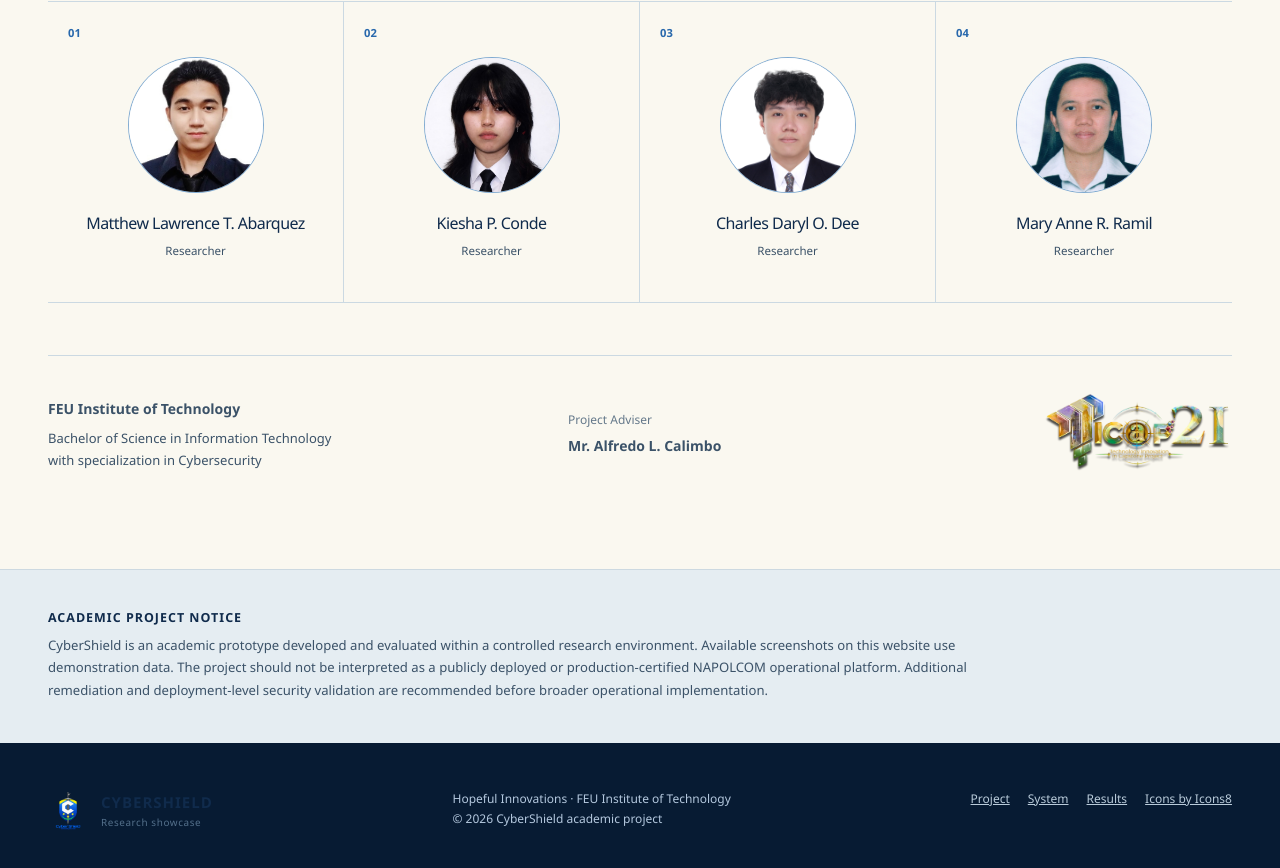
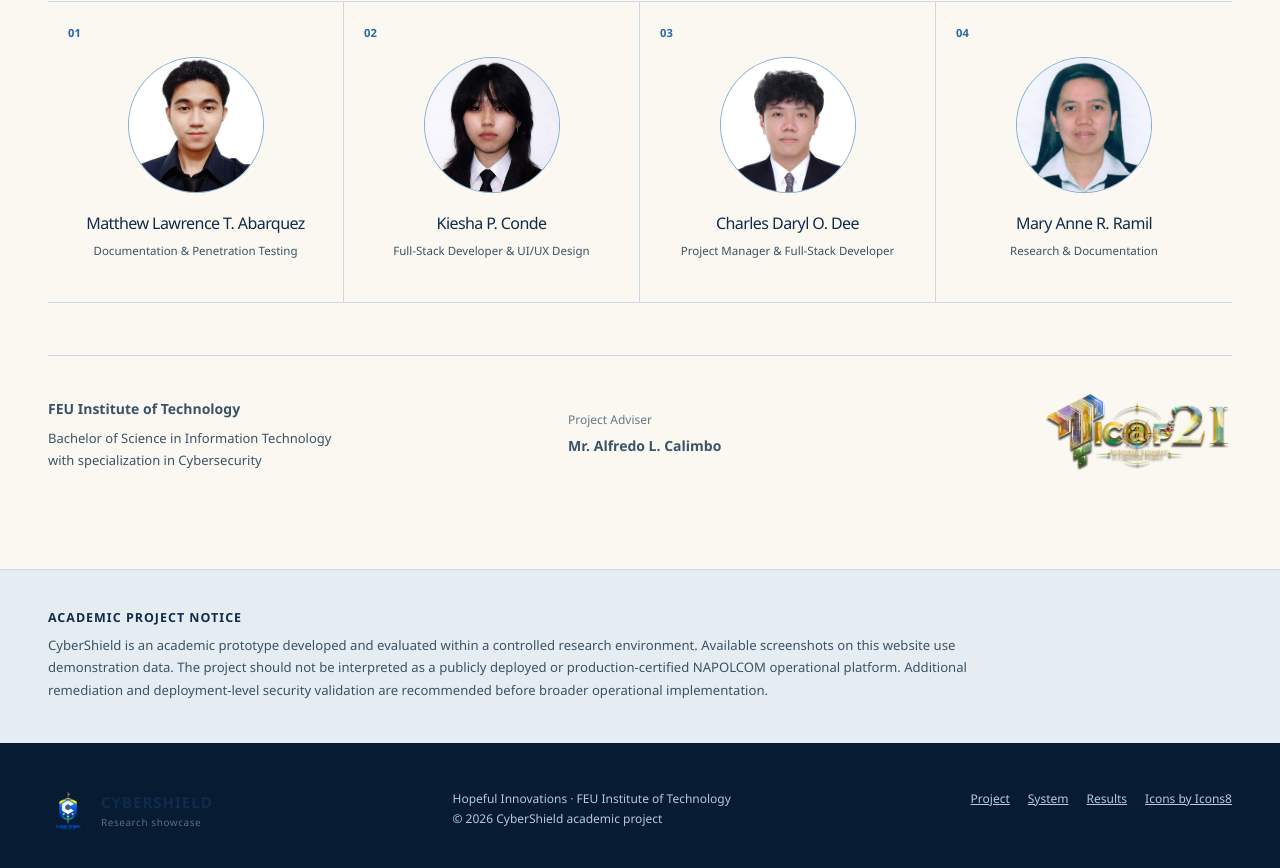
Before and after one commit to kichiya999x/cybershield-project-showcase, a React (Vite) app: page / in a window 1280 px wide. Shown: the part 8981-9849 px from the top of the page. Built offline with nearby package versions, Linux system fonts and the light colour scheme.

Commit message:
feat: update team member roles for clarity and accuracy

```diff
--- a/src/data/content.ts
+++ b/src/data/content.ts
@@ -23,7 +23,7 @@ export interface DashboardScreenshot {
 export interface TeamMember {
   name: string;
   photo: string;
-  role: "Researcher";
+  role: string;
 }
 
 export const projectTitle =
@@ -136,8 +136,8 @@ export const securityResults = {
 };
 
 export const team: TeamMember[] = [
-  { name: "Matthew Lawrence T. Abarquez", photo: "/team/matthew-lawrence-abarquez.jpg", role: "Researcher" },
-  { name: "Kiesha P. Conde", photo: "/team/kiesha-conde.jpeg", role: "Researcher" },
-  { name: "Charles Daryl O. Dee", photo: "/team/charles-daryl-dee.jpg", role: "Researcher" },
-  { name: "Mary Anne R. Ramil", photo: "/team/mary-anne-ramil.jpg", role: "Researcher" },
+  { name: "Matthew Lawrence T. Abarquez", photo: "/team/matthew-lawrence-abarquez.jpg", role: "Documentation & Penetration Testing" },
+  { name: "Kiesha P. Conde", photo: "/team/kiesha-conde.jpeg", role: "Full-Stack Developer & UI/UX Design" },
+  { name: "Charles Daryl O. Dee", photo: "/team/charles-daryl-dee.jpg", role: "Project Manager & Full-Stack Developer" },
+  { name: "Mary Anne R. Ramil", photo: "/team/mary-anne-ramil.jpg", role: "Research & Documentation" },
 ];
```
